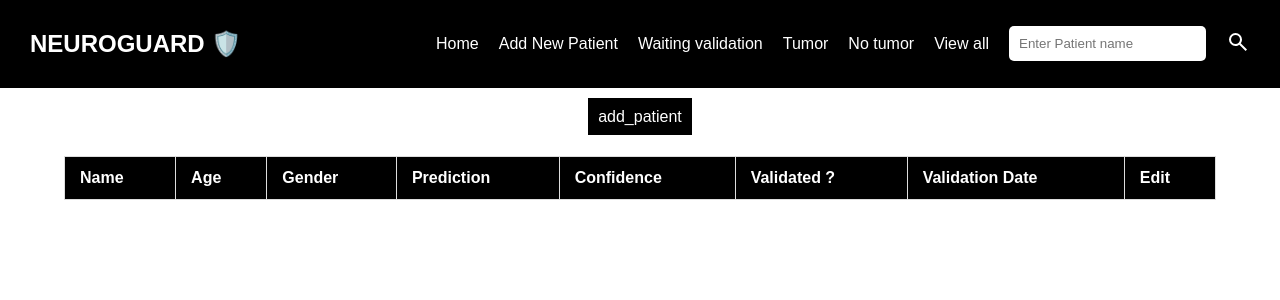
After one commit to kstarkiller/simplon_brief14_NeuroApp, a FastAPI app: template braintumor-ui/templates/tumor.html in a window 1280 px wide. The commit adds this page. Shown: the top 300 px of the page. Run offline with FastAPI, Linux system fonts and the light colour scheme; the template is opened without the code that fills it: most values are stand-ins (such as "Sample title", 1, 10 or a date in 2020); lists and menus that the app fills with data are empty.

Commit message:
maj onglet tumor/no_tumor/waiting

```diff
--- a/braintumor-ui/app.py
+++ b/braintumor-ui/app.py
@@ -149,6 +149,37 @@ async def view_patients(
         "view_patients.html", {"request": request, "patients": patients}
     )
 
+
+# Route pour visualiser tous les patients avec tumeur confirmé
+@app.get("/tumor", response_class=HTMLResponse)
+async def view_validates_patients( request: Request):
+
+    query={}
+
+    patients = [
+        PatientViewModel(id=str(patient["_id"]), **patient)
+        for patient in db.patients.find(query)
+    ]
+    return templates.TemplateResponse(
+        "tumor.html", {"request": request, "patients": patients}
+    )
+
+
+# Route pour visualiser tous les patients confirmé sans tumeur
+@app.get("/no_tumor", response_class=HTMLResponse)
+async def view_validates_patients( request: Request):
+
+    query={}
+
+    patients = [
+        PatientViewModel(id=str(patient["_id"]), **patient)
+        for patient in db.patients.find(query)
+    ]
+    return templates.TemplateResponse(
+        "no_tumor.html", {"request": request, "patients": patients}
+    )
+
+
 # Route pour visualiser tous les patients validés
 @app.get("/view_validates_patients", response_class=HTMLResponse)
 async def view_validates_patients( request: Request):
@@ -172,7 +203,7 @@ async def view_waiting_patients( request: Request):
 
     patients = [
         PatientViewModel(id=str(patient["_id"]), **patient)
-        for patient in db.patients.find(query).sort("scanner.prediction.confidence",-1)
+        for patient in db.patients.find(query).sort("scanner.prediction.raw_confidence",-1)
     ]
     return templates.TemplateResponse(
         "view_waiting_patients.html", {"request": request, "patients": patients}
--- a/braintumor-ui/templates/components/navbar.html
+++ b/braintumor-ui/templates/components/navbar.html
@@ -6,10 +6,12 @@
     <div class="LinkContainer">
       <a href="/">Home</a>
       <a href="/add_patient">Add New Patient</a>
+      <a href="/view_waiting_patients">Waiting validation </a>
+      <a href="/tumor">Tumor</a>
+      <a href="/no_tumor">No tumor</a>
       <a href="/view_patients">View all</a>
-      <a href="/view_validates_patients">view_validates_patients </a>
-      <a href="/view_waiting_patients">view_waiting_patients</a>
-      <a href="/docs#">doc</a>
+      <!-- <a href="/view_validates_patients">view validates patients </a> -->
+      <!-- <a href="/docs#">doc</a> -->
       <div class="searchbarContainer">
         <input id="search-input" type="text" placeholder="Enter Patient name" />
         <button id="search-button" class="search-button">
--- /dev/null
+++ b/braintumor-ui/templates/tumor.html
@@ -0,0 +1,98 @@
+{% from "components/navbar.html" import navbar %} {% from
+  "components/footer.html" import footer %}
+
+<!DOCTYPE html>
+<html lang="en">
+  <head>
+    <meta charset="UTF-8" />
+    <meta http-equiv="X-UA-Compatible" content="IE=edge" />
+    <meta name="viewport" content="width=device-width, initial-scale=1.0" />
+    <title>View Patients</title>
+    <link
+      rel="stylesheet"
+      type="text/css"
+      href="{{ url_for('static', path='styles.css') }}"
+    />
+  </head>
+  <body>
+
+    {{ navbar() }}
+
+    <table border="1">
+      <caption>
+        <a href="{{ url_for('add_patient') }}">add_patient</a>
+        <hr style="margin: 15px; background-color: transparent; border: none" />
+      </caption>
+      <thead>
+
+        <tr>
+          <th>Name</th>
+          <th>Age</th>
+          <th>Gender</th>
+          <th>Prediction</th>
+          <th>Confidence</th>
+          <th>Validated ?</th>
+          <th>Validation Date</th>
+          <th>Edit</th>
+        </tr>
+      </thead>
+
+      <tbody>
+        {% for patient in patients %}
+        {% if patient.scanner.prediction.AI_predict=="yes" and patient.scanner.prediction.predict_check == "yes" %}
+        <tr>
+          <td>{{ patient.name }}</td>
+          <td>{{ patient.age }}</td>
+          <td>{{ patient.gender }}</td>
+          <td>{{ patient.scanner.prediction.AI_predict }}</td>
+          <td>{{ patient.scanner.prediction.confidence }}</td>
+          <td>{{ patient.scanner.prediction.predict_check }}</td>
+          <td>{{ patient.scanner.prediction.predict_check_date }}</td>
+
+          <td>
+            <a href="{{ url_for('edit_patient', patient_id=patient.id) }}"
+              >Edit</a
+            >
+          </td>
+          <td>
+            <a href="{{ url_for('full_view_patient', patient_id=patient.id) }}"
+              >View patient</a
+            >
+          </td>
+        </tr>
+        {% endif %}
+        {% endfor %}
+      </tbody>
+    </table>
+
+    <script>
+      document.addEventListener("DOMContentLoaded", function () {
+        const searchButton = document.getElementById("search-button");
+        const searchInput = document.getElementById("search-input");
+
+        searchButton.addEventListener("click", function () {
+          const searchTerm = searchInput.value.trim();
+          if (!searchTerm) {
+            alert("Please enter a patient name or ID");
+            return;
+          }
+
+          let url = `/view_patients?`;
+          if (searchTerm.match(/^[a-f\d]{24}$/i)) {
+            url += `patient_id=${searchTerm}`;
+          } else {
+            url += `name=${encodeURIComponent(searchTerm)}`;
+          }
+
+          window.location.href = url;
+        });
+
+        searchInput.addEventListener("keyup", function (event) {
+          if (event.key === "Enter") {
+            searchButton.click();
+          }
+        });
+      });
+    </script>
+  </body>
+</html>
--- a/braintumor-ui/templates/view_waiting_patients.html
+++ b/braintumor-ui/templates/view_waiting_patients.html
@@ -44,7 +44,7 @@
 
 
 
-        {% if patient.validation not in ['yes','no'] %}
+        {% if patient.scanner.prediction.predict_check not in ['yes','no'] %}
         <tr>
           <td>{{ patient.name }}</td>
           <td>{{ patient.age }}</td>
```
Also changed, not shown: api/model_api.py (+6 -3 lines), braintumor-ui/templates/no_tumor.html (added, +98 -0 lines), 1 other file.
